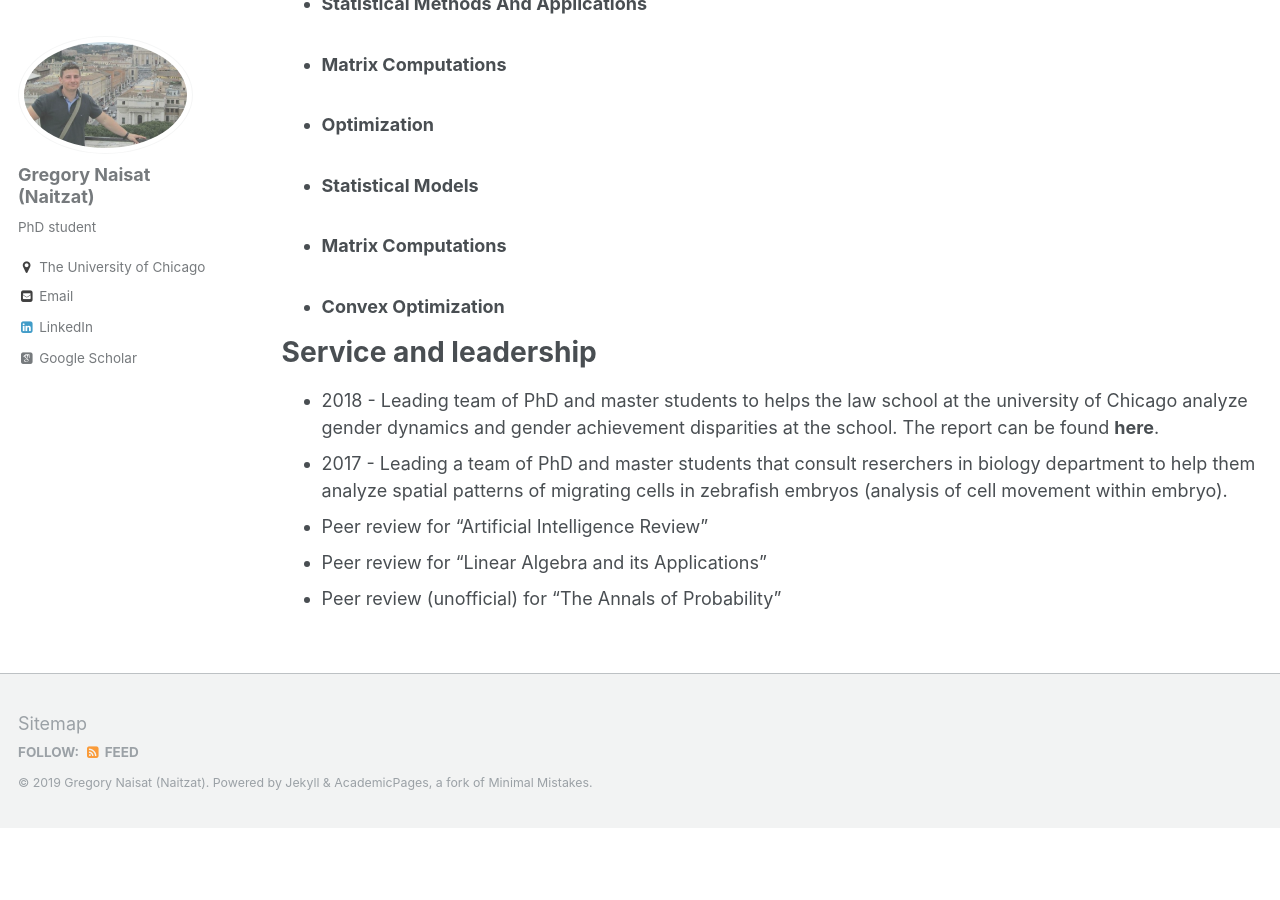
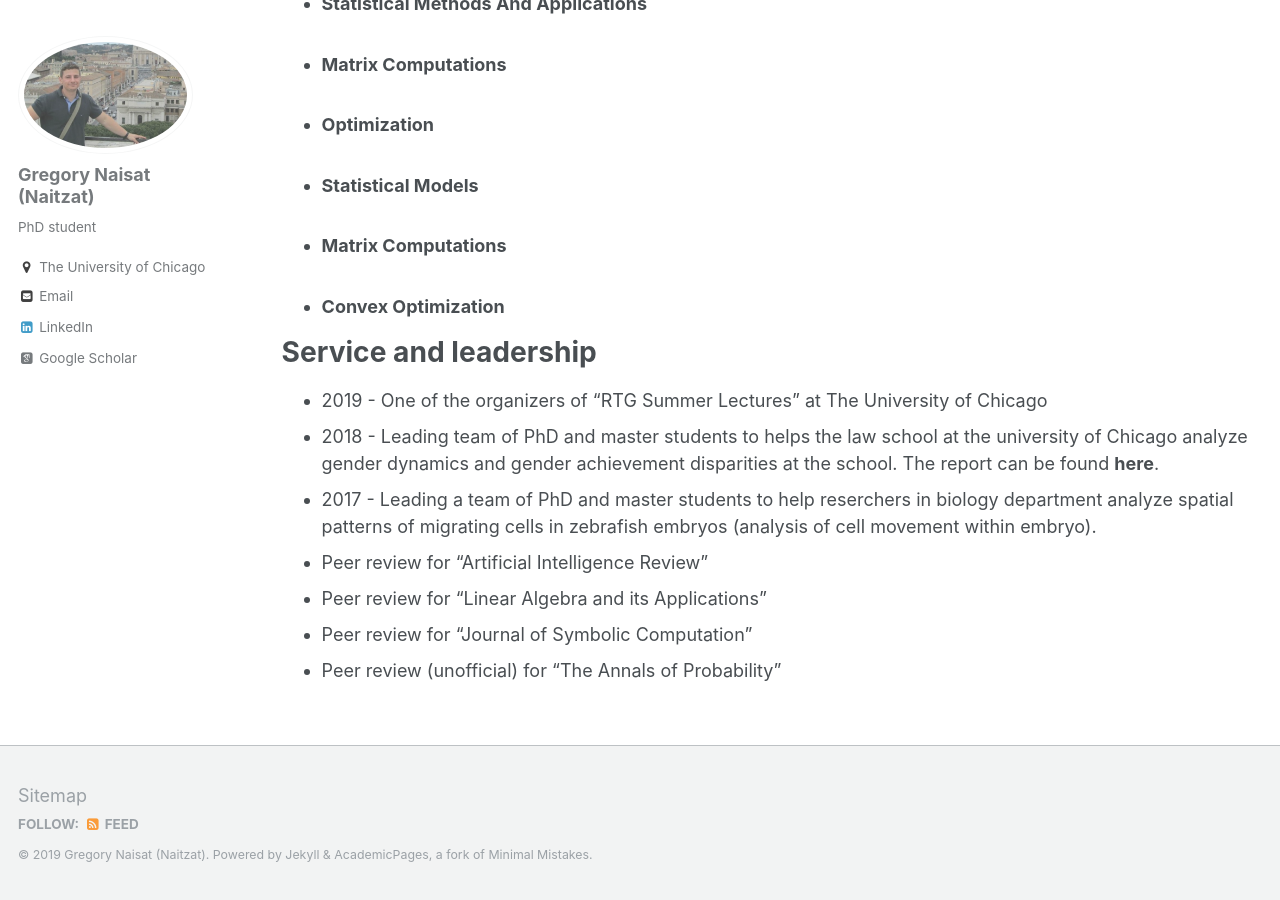
Before and after one commit to sgregnt/sgregnt.github.io, a Jekyll site: the page built from _pages/cv.md, in a window 1280 px wide and 900 px high, scrolled down 3594 px. Built offline with Jekyll 4.4.1, drawn with Linux system fonts in a browser that asks for light colours; some web fonts are replaced; before the commit the page ends 4422 px from its top, so only the background shows below that; some of the changed text lies outside the part shown.

Commit message:
Updated cv with the latest info

```diff
--- a/_pages/cv.md
+++ b/_pages/cv.md
@@ -102,8 +102,10 @@ Teaching
 
 Service and leadership
 ======
+* 2019 - One of the organizers of ["RTG Summer Lectures"](https://www.stat.uchicago.edu/events/rtg/) at The University of Chicago
 * 2018 - Leading team of PhD and master students to helps the law school at the university of Chicago analyze gender dynamics and gender achievement disparities at the school. The report can be found [__here__.](https://www.law.uchicago.edu/files/2018-05/wap_final.pdf)
-* 2017 - Leading a team of PhD and master students that consult reserchers in biology department to help them analyze spatial patterns of migrating cells in zebrafish embryos (analysis of cell movement within embryo).
+* 2017 - Leading a team of PhD and master students to help reserchers in biology department analyze spatial patterns of migrating cells in zebrafish embryos (analysis of cell movement within embryo).
 * Peer review for ["Artificial Intelligence Review"](https://link.springer.com/journal/10462)
 * Peer review for ["Linear Algebra and its Applications"](https://www.sciencedirect.com/journal/linear-algebra-and-its-applications)
+* Peer review for ["Journal of Symbolic Computation"](https://www.journals.elsevier.com/journal-of-symbolic-computation)
 * Peer review (unofficial) for ["The Annals of Probability"](https://www.imstat.org/journals-and-publications/annals-of-probability/)
```
Also changed, not shown: other parts of _pages/cv.md (+3 -3 lines).
